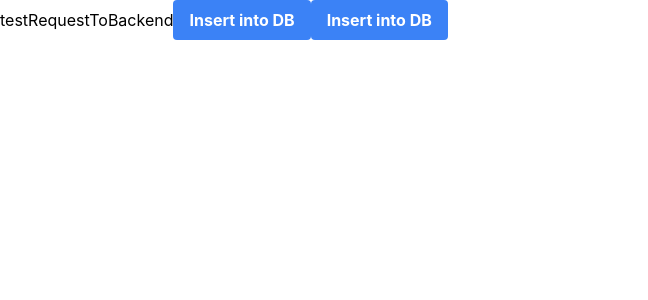
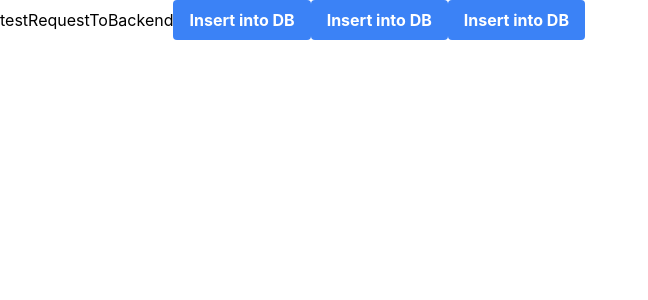
Before and after one commit to sweidner2001/BCN-2024SS-TeamWeiss-InfluenzaConnect, a React (Create React App) app in the folder sys-src/frontend/: page / in a window 1280 px wide. Shown: the top 300 px of the page, without its empty margins (0-648 px from the left). Built offline with nearby package versions, Linux system fonts and the light colour scheme.

Commit message:
last commit on this branch is for checking if cd is still working

```diff
--- a/sys-src/frontend/src/App.tsx
+++ b/sys-src/frontend/src/App.tsx
@@ -10,6 +10,7 @@ function App() {
       <Button />
       <ButtonDB />
       <ButtonDB />
+      <ButtonDB />
 
 
       </header>
```
